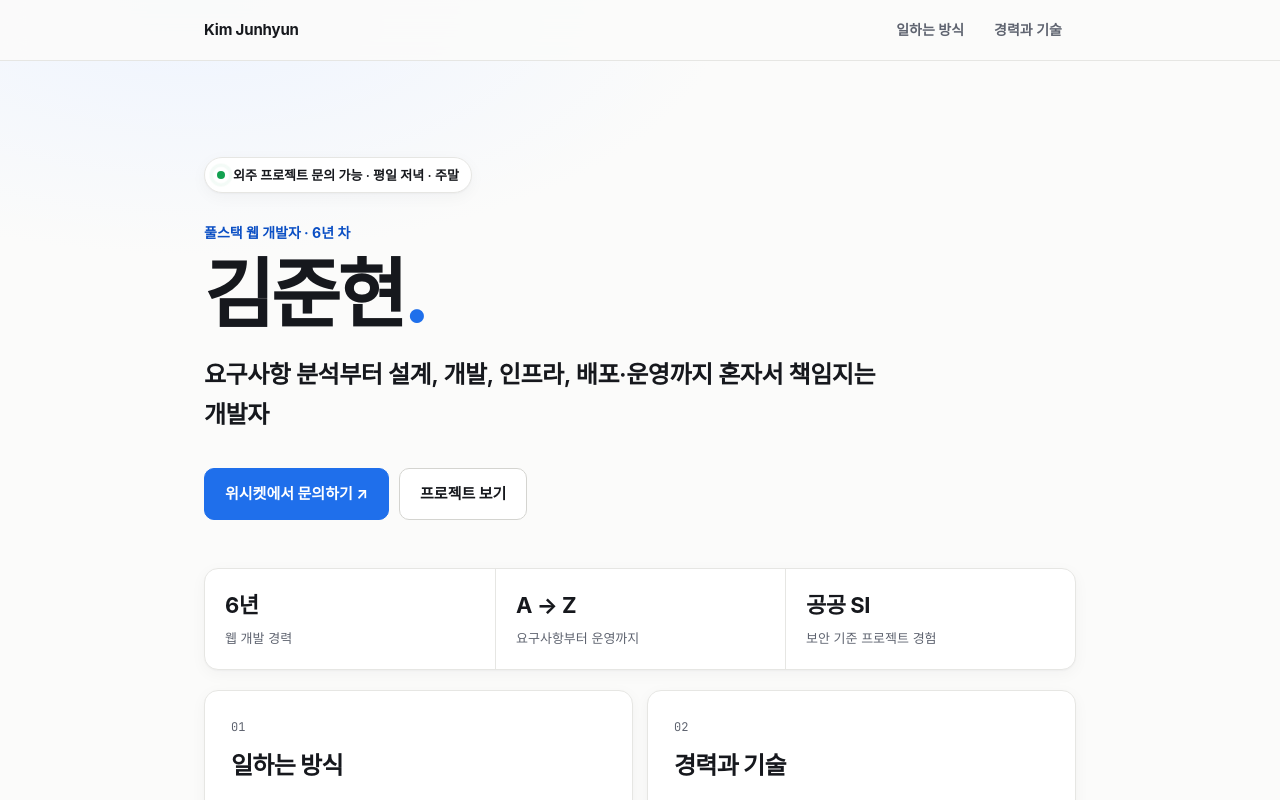
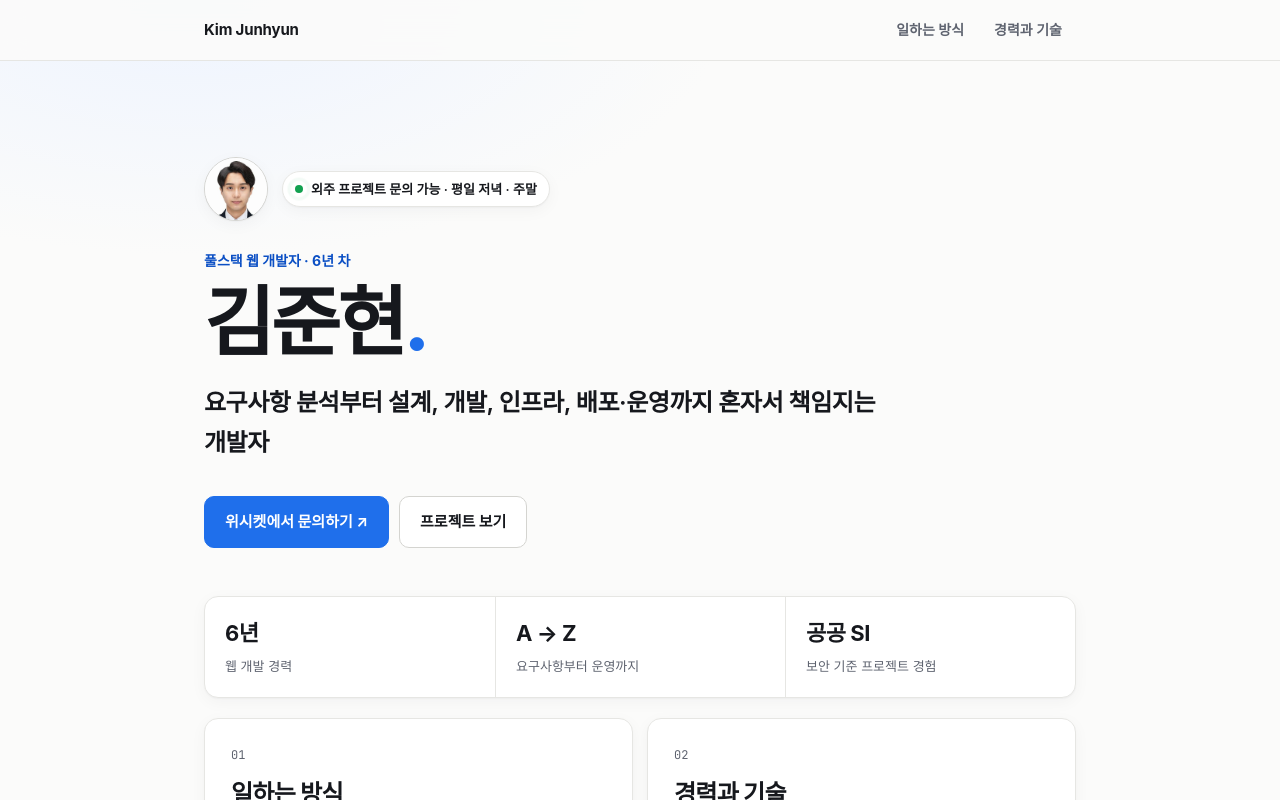
Before and after one commit to jjunhyeon/about-log, a Next.js app: page / in a window 1280 px wide. Shown: the top 800 px of the page. Built offline with nearby package versions, Linux system fonts and the light colour scheme; a web font is replaced by a local one.

Commit message:
첫 화면에 원형 프로필 사진 추가
Co-Authored-By: Claude Opus 5.5 <noreply@anthropic.com>
Claude-Session: https://claude.ai/code/session_01Wv8wQift3TM9ZcEifCykwV

```diff
--- a/app/globals.css
+++ b/app/globals.css
@@ -82,6 +82,8 @@ a { color: inherit; }
   padding: 6px 12px; border-radius: 999px;
   background: var(--surface); border: 1px solid var(--line); box-shadow: var(--shadow);
 }
+.hero-top { display: flex; align-items: center; gap: 14px; flex-wrap: wrap; }
+.avatar { width: 64px; height: 64px; border-radius: 50%; object-fit: cover; border: 1px solid var(--line-strong); box-shadow: var(--shadow); background: var(--surface); }
 .pulse { position: relative; width: 8px; height: 8px; border-radius: 50%; background: var(--ok); }
 .pulse::after { content: ""; position: absolute; inset: -3px; border-radius: 50%; border: 2px solid var(--ok); animation: ping 2s ease-out infinite; }
 @keyframes ping { from { transform: scale(.7); opacity: .8; } to { transform: scale(1.7); opacity: 0; } }
--- a/app/page.js
+++ b/app/page.js
@@ -4,12 +4,18 @@ import { profile, me, dev } from "../content";
 export default function Home() {
   return (
     <section className="hero wrap">
-      {profile.status && (
-        <span className="badge reveal">
-          <span className="pulse" />
-          {profile.status}
-        </span>
-      )}
+      <div className="hero-top reveal">
+        {profile.photo && (
+          // eslint-disable-next-line @next/next/no-img-element
+          <img src={profile.photo} alt={`${profile.name} 프로필 사진`} className="avatar" width="64" height="64" />
+        )}
+        {profile.status && (
+          <span className="badge">
+            <span className="pulse" />
+            {profile.status}
+          </span>
+        )}
+      </div>
       <p className="eyebrow reveal d1">{profile.role} · {profile.company}</p>
       <h1 className="reveal d1">
         <span className="grad-text">{profile.name}</span>
--- a/content.js
+++ b/content.js
@@ -11,6 +11,7 @@ export const profile = {
   headline: "요구사항 분석부터 설계, 개발, 인프라, 배포·운영까지 혼자서 책임지는 개발자",
   email: "", // 공개할 이메일 (비우면 숨김)
   github: "https://github.com/jjunhyeon",
+  photo: "/profile.jpg", // public 폴더의 사진 (비우면 숨김)
   wishket: "https://www.wishket.com/partners/p/junh1266/",
   status: "외주 프로젝트 문의 가능 · 평일 저녁 · 주말", // 비우면 배지 숨김
   responseNote: "", // 예: "문의는 보통 당일 저녁에 답변드립니다" (실제로 지킬 수 있는 문장만, 비우면 숨김)
```
Also changed, not shown: public/profile.jpg (added).
